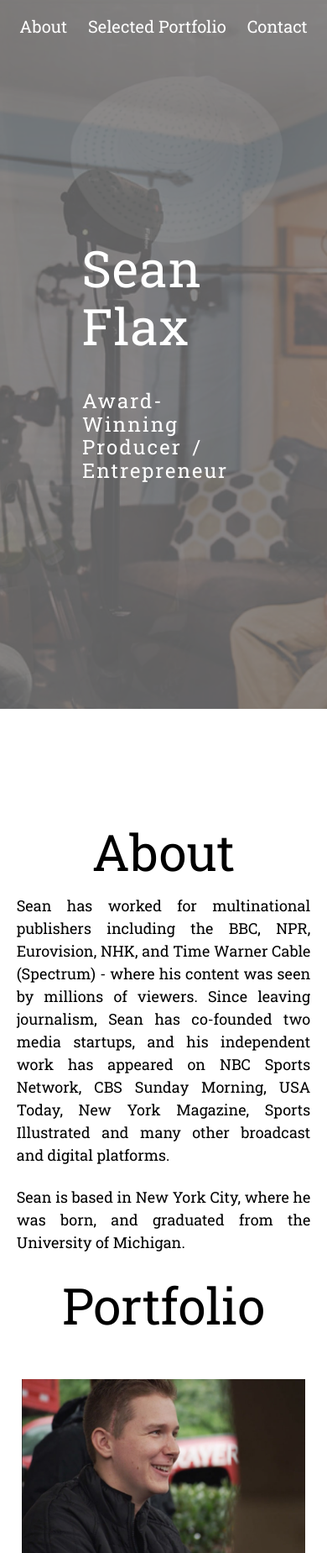
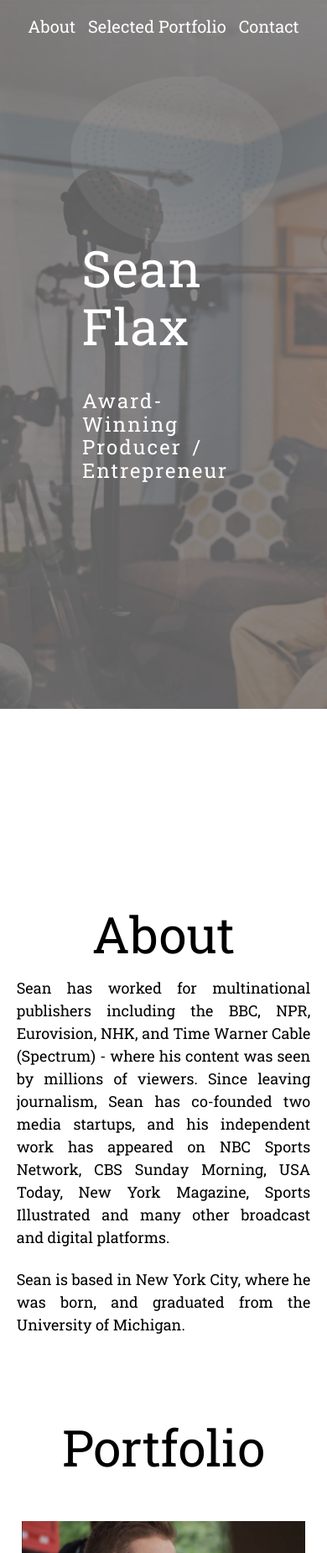
Before and after one commit to samnags/sean_flax, a PHP site: page / in a window 390 px wide. Shown: the top 1849 px of the page at 84% size. Run offline with PHP 8.4, Linux system fonts and the light colour scheme; style sheets or scripts are compiled from the project's sources.

Commit message:
responsive edits

```diff
--- a/resources/css/style.css
+++ b/resources/css/style.css
@@ -378,8 +378,9 @@ nav a:hover {
     padding-bottom: 50%;
   }
 
+  .about {  height: 100vh; }
   nav li {
-    padding: 0 10px;
+    padding: 0 5px;
   }
 }
 
```
